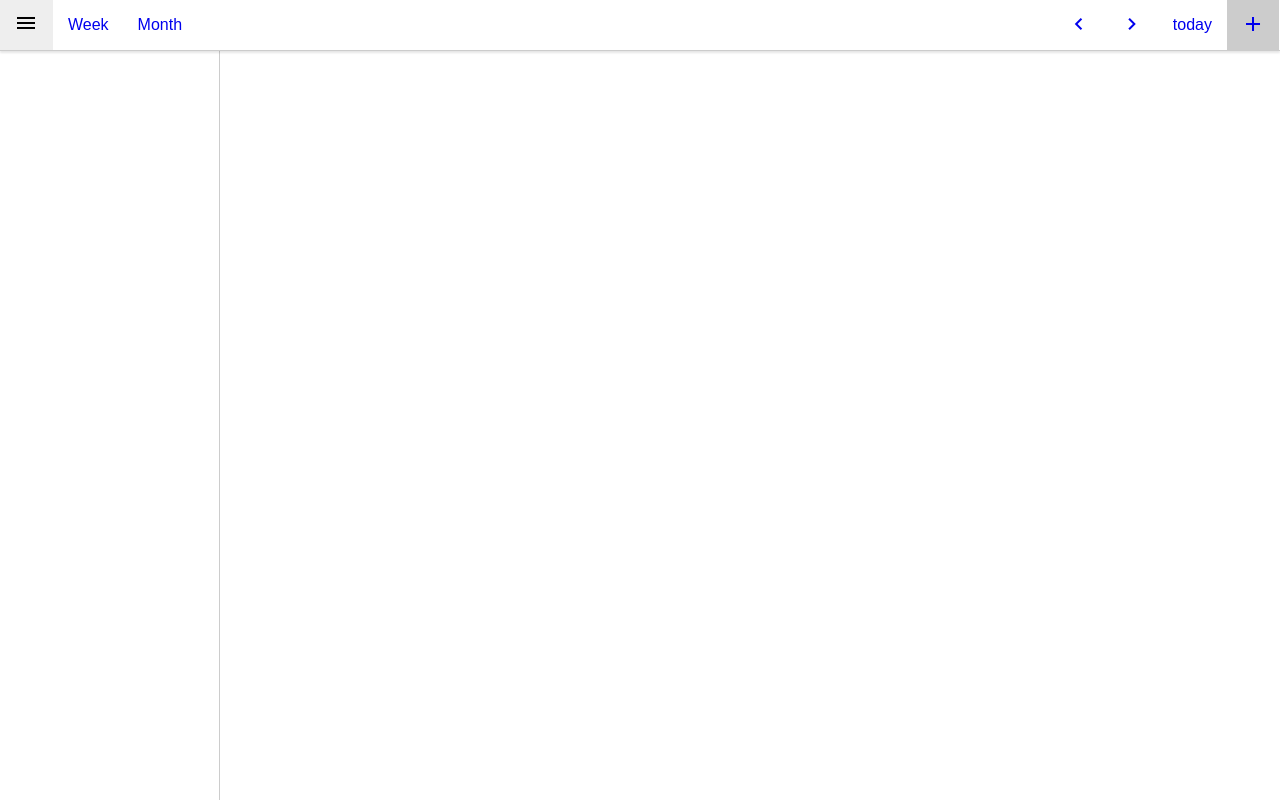
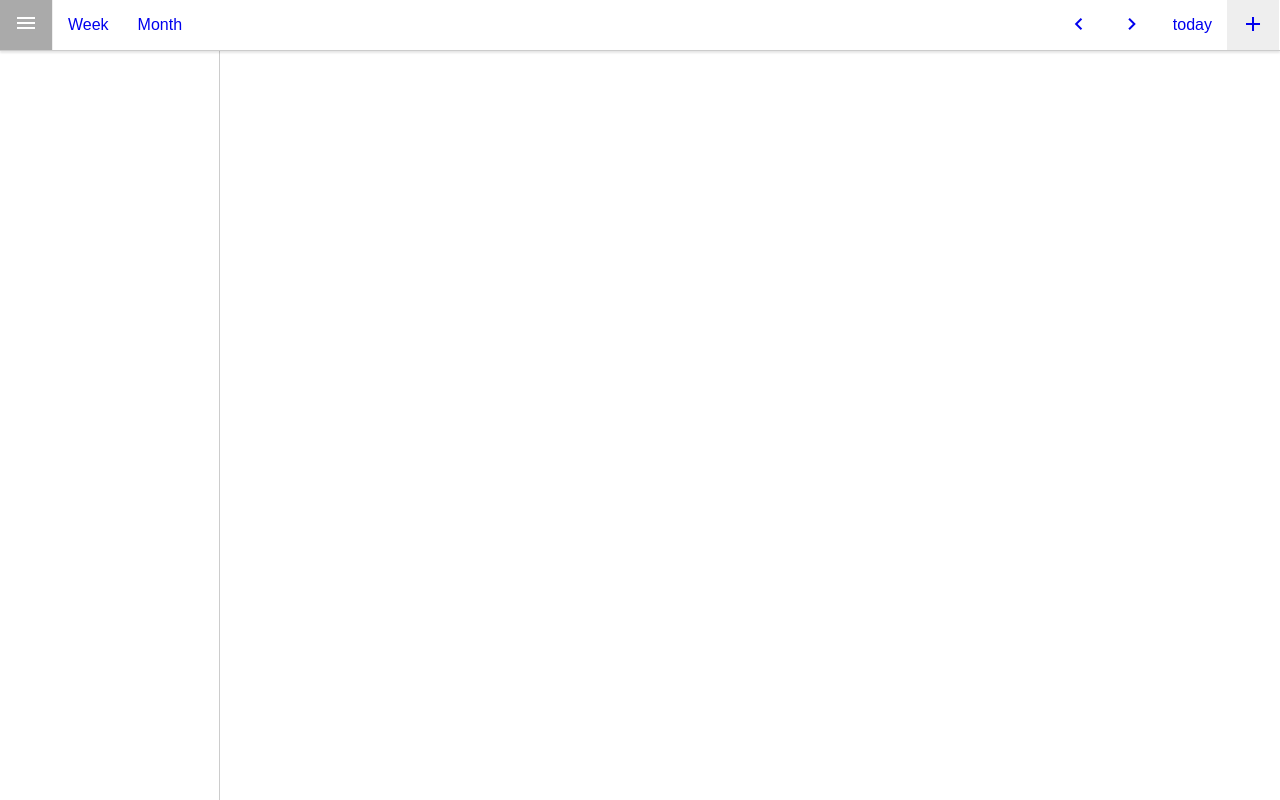
Before and after one commit to twinraven/Calendar, a website: page src/index.html in a window 1280 px wide. Drawn offline with nearby package versions, Linux system fonts and the light colour scheme; files that its build step writes are made by us from their sources.

Commit message:
Small tweaks to colours, header nav transitions

```diff
--- a/src/scss/partials/_calendars.scss
+++ b/src/scss/partials/_calendars.scss
@@ -137,7 +137,7 @@
     }
 
     &.is-today {
-        background: #bbb !important;
+        background: #ccc !important;
     }
 
     &.is-highlight {
--- a/src/scss/partials/_header.scss
+++ b/src/scss/partials/_header.scss
@@ -50,6 +50,7 @@
     display: block;
     margin: 0 1px 0 0;
     padding: 0 14px;
+    transition: all 0.15s;
 
     &:hover {
         background: #eee;
@@ -57,10 +58,10 @@
     }
 
     &.is-active {
-        background: #eee;
+        background: #aaa;
+        color: #fff;
     }
 }
-
 .control__link--week,
 .control__link--month,
 .control__link--today {
@@ -82,19 +83,16 @@
         }
     }
 }
-
 .control__link--prev,
 .control__link--next,
 .control__link--add {
     font-size: 24px;
 }
-
 .control__link--summary {
     border-right: 1px solid #eee;
 }
-
 .control__link--add {
-    background: #ccc;
+    background: #eee;
 
     &:hover,
     &:focus {
```
